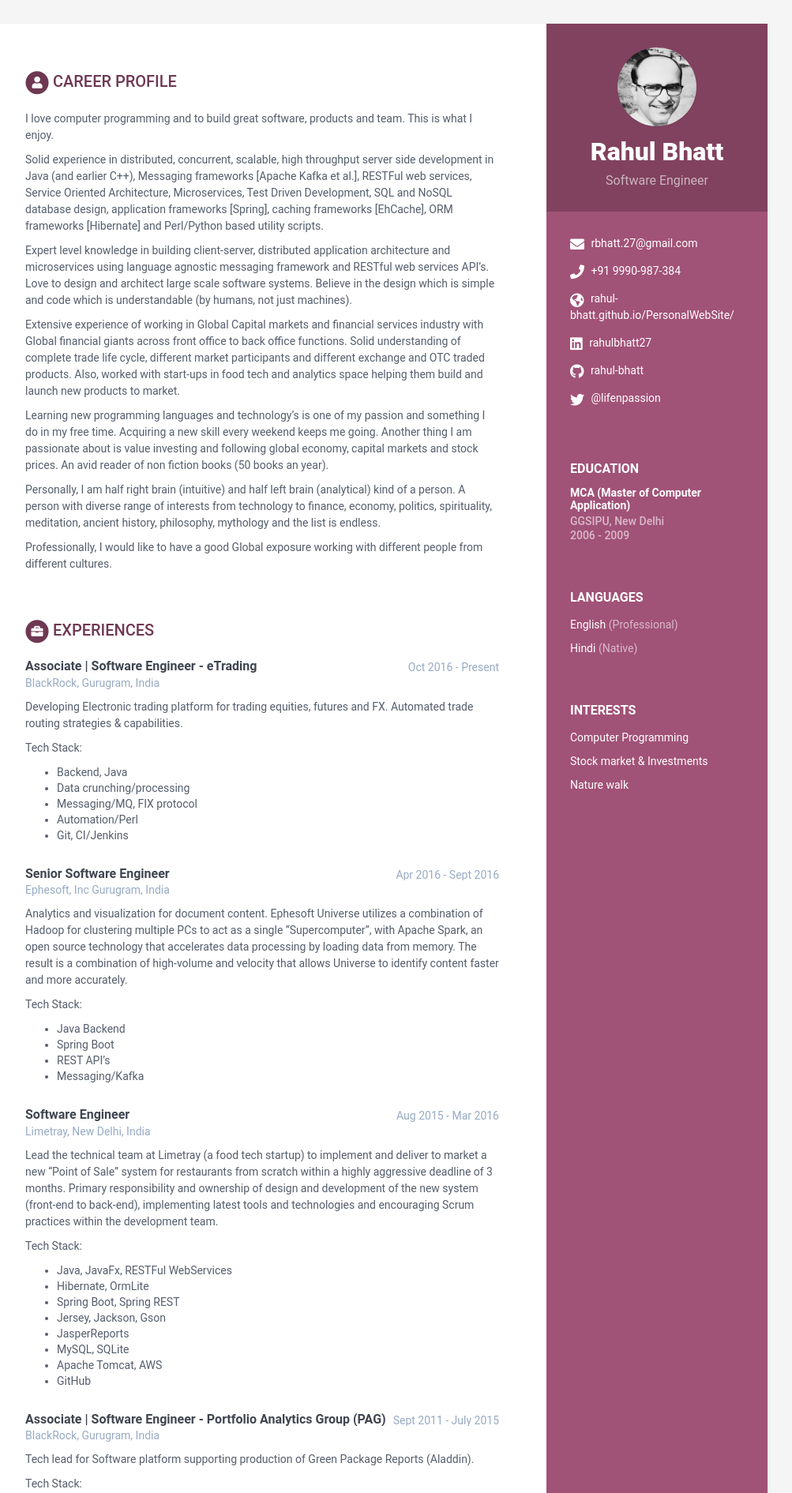
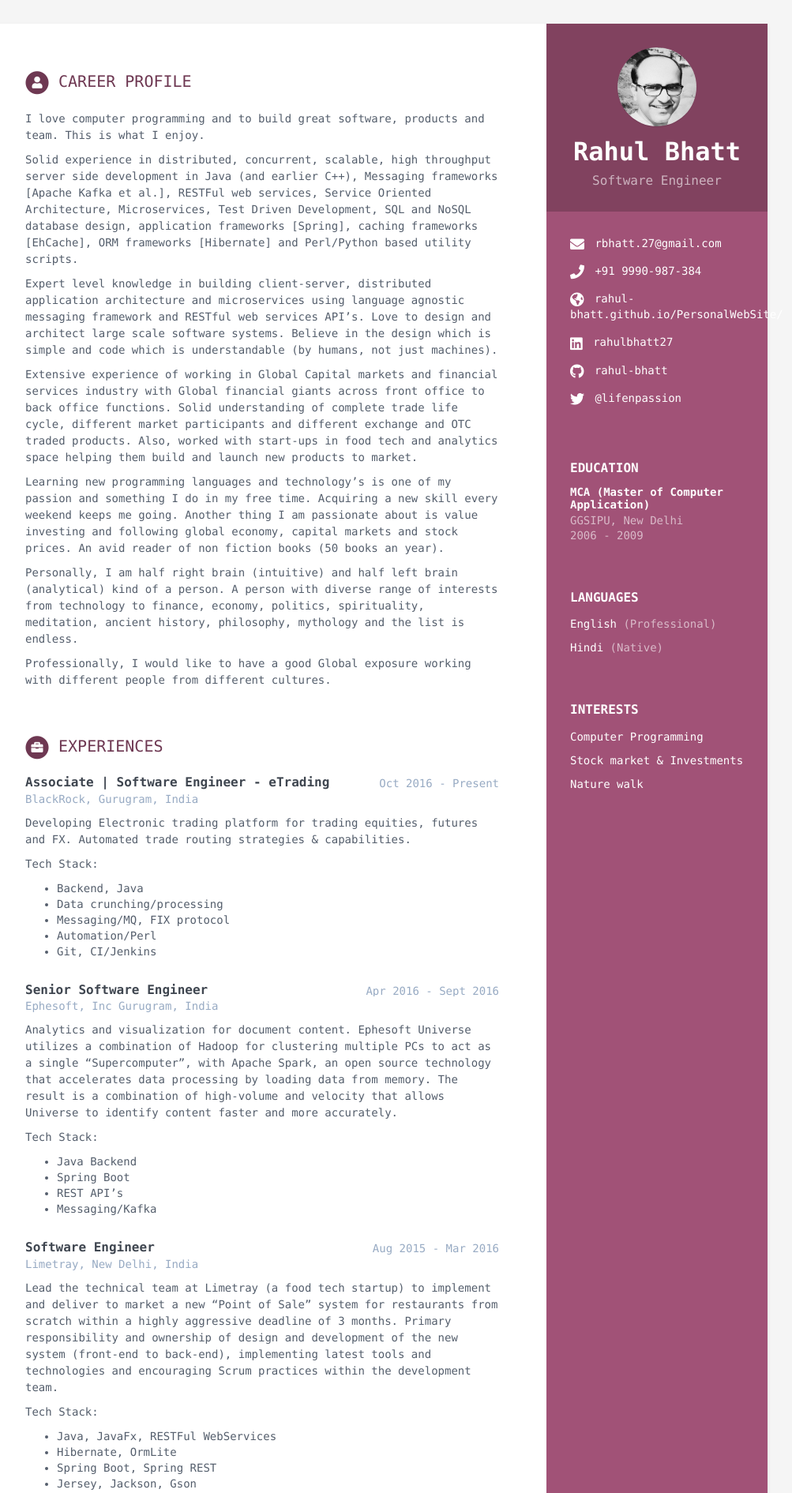
Before and after one commit to rahul-bhatt/online-cv, a Jekyll site: the page built from index.html, in a window 1280 px wide. Shown: the top 1891 px of the page at 79% size, without its empty margins (168-1171 px from the left). Built offline with Jekyll 4.4.1, drawn with Linux system fonts in a browser that asks for light colours.

Commit message:
profile update

```diff
--- a/_sass/_base.scss
+++ b/_sass/_base.scss
@@ -1,6 +1,6 @@
 /* ======= Base ======= */
 body {
-    font-family: 'Roboto', sans-serif;
+    font-family: "Lucida Console", Monaco, monospace;
     color: $text-color-secondary;
     background: $smoky-white;
     font-size: 14px;
```
